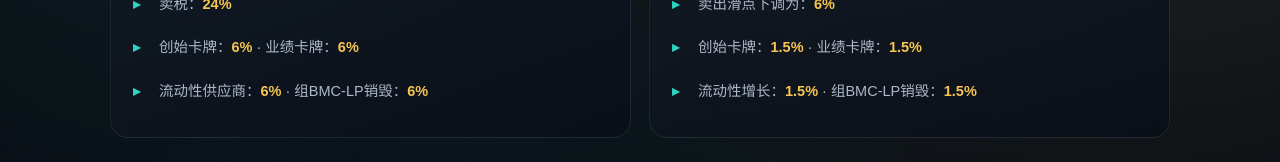
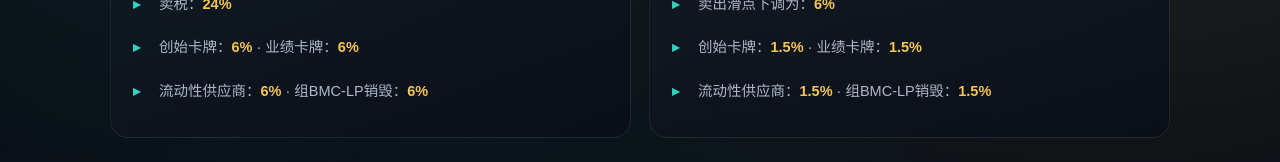
Before and after one commit to 229224oo/SHIBPEPE, a website: page index.html in a window 1280 px wide. Shown: the part 1840-2002 px from the top of the page. Drawn offline with Linux system fonts and the light colour scheme.

Commit message:
Update index.html

```diff
--- a/index.html
+++ b/index.html
@@ -373,7 +373,7 @@
             <li>买入：<b>0 滑点</b>，自由买入</li>
             <li>卖出滑点下调为：<b>6%</b></li>
             <li>创始卡牌：<b>1.5%</b> · 业绩卡牌：<b>1.5%</b></li>
-            <li>流动性增长：<b>1.5%</b> · 组BMC-LP销毁：<b>1.5%</b></li>
+            <li>流动性供应商：<b>1.5%</b> · 组BMC-LP销毁：<b>1.5%</b></li>
           </ul>
         </div>
       </div>
```
